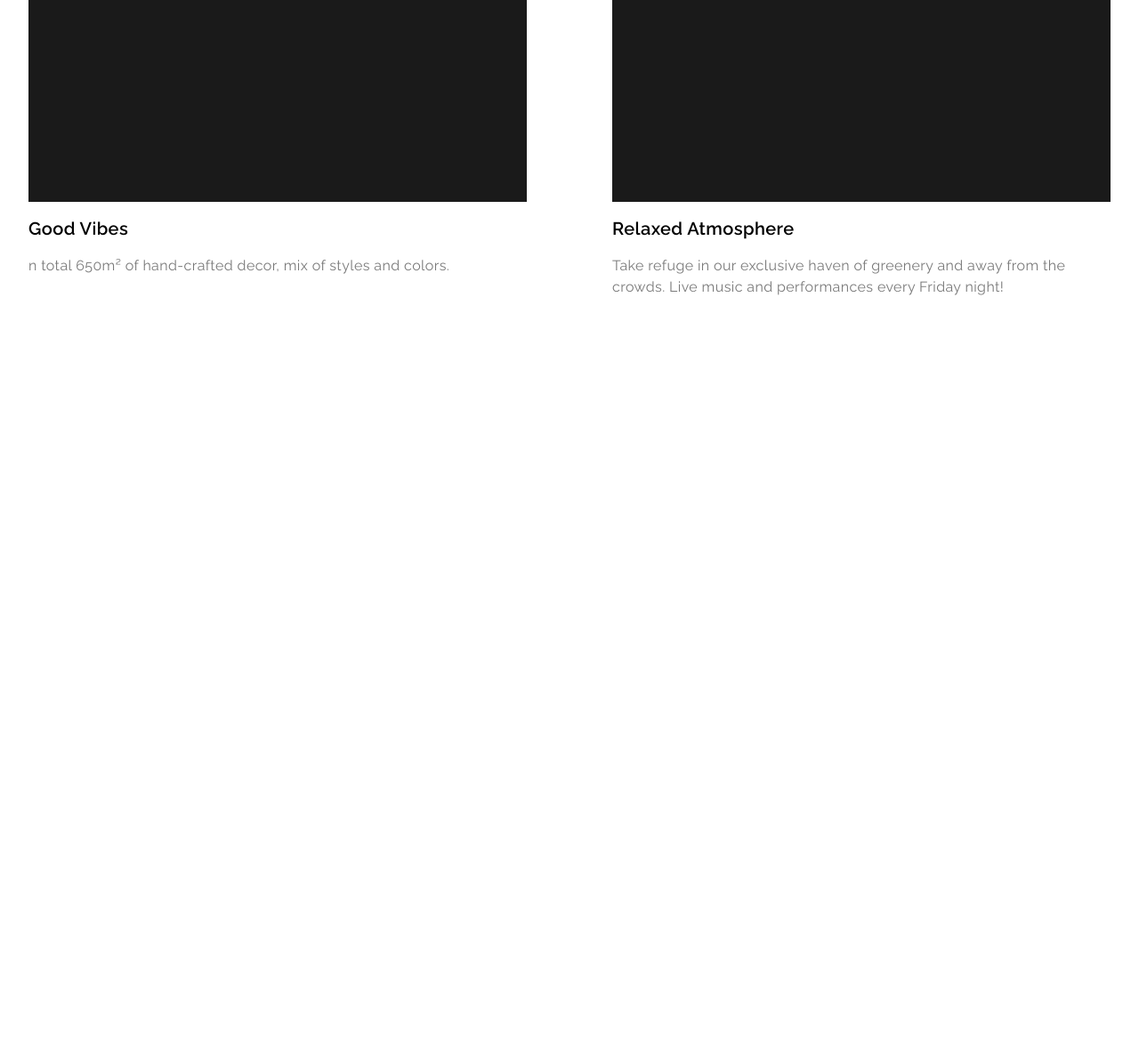
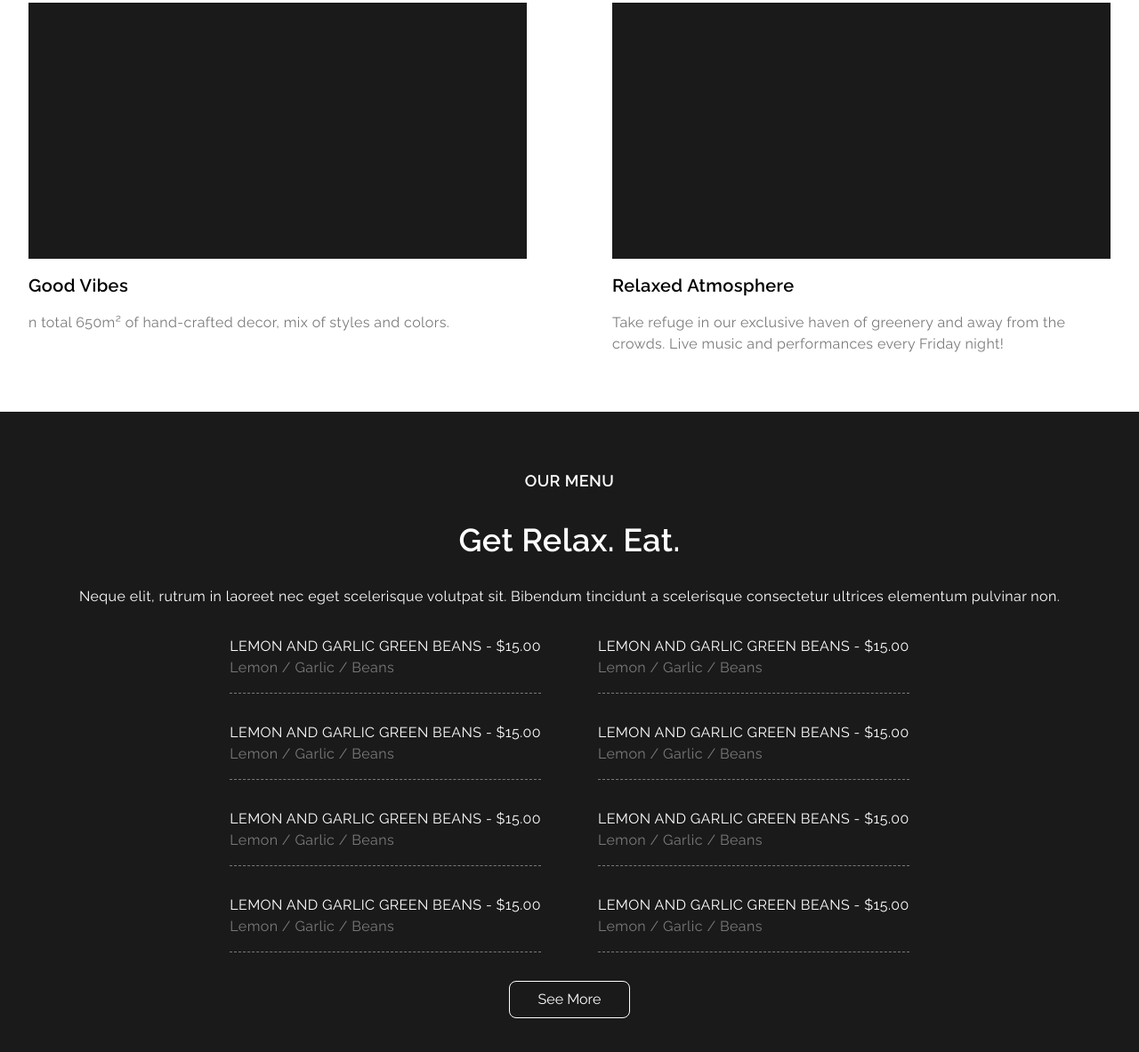
Before and after one commit to arjunp8822/arthur-street-cafe, a website: page src/index.html in a window 1280 px wide. Shown: the part 1353-2536 px from the top of the page at 89% size. Before the commit the page ends 1752 px from the top, so only its background shows below. Drawn offline with Linux system fonts and the light colour scheme.

Commit message:
added menu section

```diff
--- a/src/index.html
+++ b/src/index.html
@@ -40,7 +40,7 @@
 </section>
 
 <!-- about -->
-<section class="max-w-screen-xl mx-auto grid pt-16 pb-16 gap-8 md:grid-cols-2">
+<section class="max-w-screen-xl mx-auto grid pt-32 pb-16 gap-8 md:grid-cols-2">
     <div class="w-full flex flex-col gap-8 justify-start items-start pl-8 pr-8">
         <h2 class="font-bold text-4xl">Discover The Good Atmosphere Of Arthur Street Cafe.</h2>
         <p class="text-fontGrey">Neque elit, rutrum in laoreet nec eget scelerisque volutpat sit. Bibendum tincidunt a scelerisque consectetur ultrices elementum pulvinar non. Leo ut id vel nec nisi odio nisi. Auctor egestas nibh augue enim, ornare blandit. Purus augue sagittis, risus phasellus egestas ipsum.</p>
@@ -64,6 +64,49 @@
     </div>
 </section>
 
+<section class="pt-16 pb-16 bg-fontPrimary text-fontWhite">
+    <div class="max-w-screen-xl mx-auto pl-8 pr-8 flex flex-col justify-center items-center gap-8">
+    <h5 class="uppercase font-bold text-lg">Our Menu</h5>
+    <h2 class="font-bold text-4xl">Get Relax. Eat.</h2>
+    <p>Neque elit, rutrum in laoreet nec eget scelerisque volutpat sit. Bibendum tincidunt a scelerisque consectetur ultrices elementum pulvinar non.</p>
+    <ul class="grid grid-cols-2 gap-x-16 gap-y-8">
+        <li class="border-dashed border-b pb-4 border-fontGrey">
+            <h5>LEMON AND GARLIC GREEN BEANS - $15.00</h5>
+            <p class="text-fontGrey">Lemon / Garlic / Beans</p>
+        </li>
+        <li class="border-dashed border-b pb-4 border-fontGrey">
+            <h5>LEMON AND GARLIC GREEN BEANS - $15.00</h5>
+            <p class="text-fontGrey">Lemon / Garlic / Beans</p>
+        </li>
+        <li class="border-dashed border-b pb-4 border-fontGrey">
+            <h5>LEMON AND GARLIC GREEN BEANS - $15.00</h5>
+            <p class="text-fontGrey">Lemon / Garlic / Beans</p>
+        </li>
+        <li class="border-dashed border-b pb-4 border-fontGrey">
+            <h5>LEMON AND GARLIC GREEN BEANS - $15.00</h5>
+            <p class="text-fontGrey">Lemon / Garlic / Beans</p>
+        </li>
+        <li class="border-dashed border-b pb-4 border-fontGrey">
+            <h5>LEMON AND GARLIC GREEN BEANS - $15.00</h5>
+            <p class="text-fontGrey">Lemon / Garlic / Beans</p>
+        </li>
+        <li class="border-dashed border-b pb-4 border-fontGrey">
+            <h5>LEMON AND GARLIC GREEN BEANS - $15.00</h5>
+            <p class="text-fontGrey">Lemon / Garlic / Beans</p>
+        </li>
+        <li class="border-dashed border-b pb-4 border-fontGrey">
+            <h5>LEMON AND GARLIC GREEN BEANS - $15.00</h5>
+            <p class="text-fontGrey">Lemon / Garlic / Beans</p>
+        </li>
+        <li class="border-dashed border-b pb-4 border-fontGrey">
+            <h5>LEMON AND GARLIC GREEN BEANS - $15.00</h5>
+            <p class="text-fontGrey">Lemon / Garlic / Beans</p>
+        </li>
+    </ul>
+    <button class="border border-fontWhite pt-2 pb-2 pl-8 pr-8 rounded-lg">See More</button>
+    </div>
+</section>
+
   <script src="script.js"></script>
 </body>
 </html>
```
Also changed, not shown: dist/output.css.
